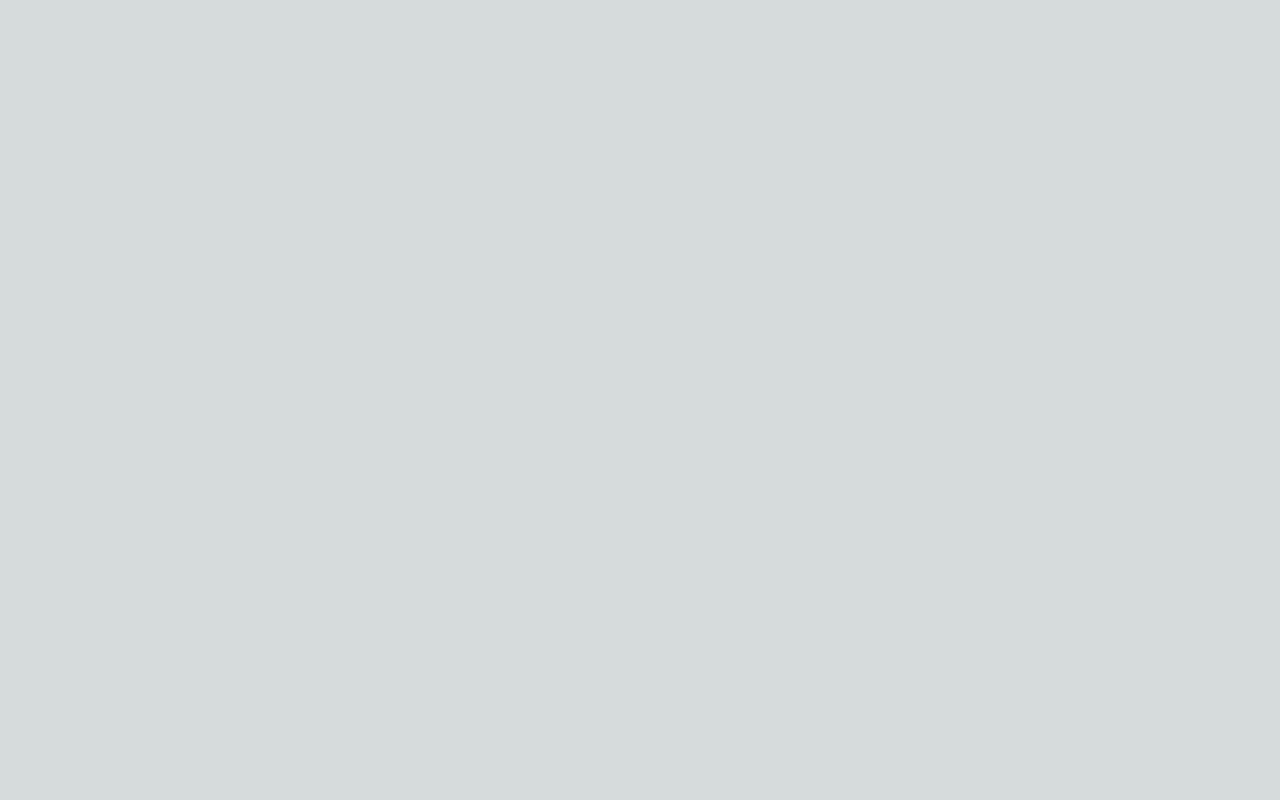
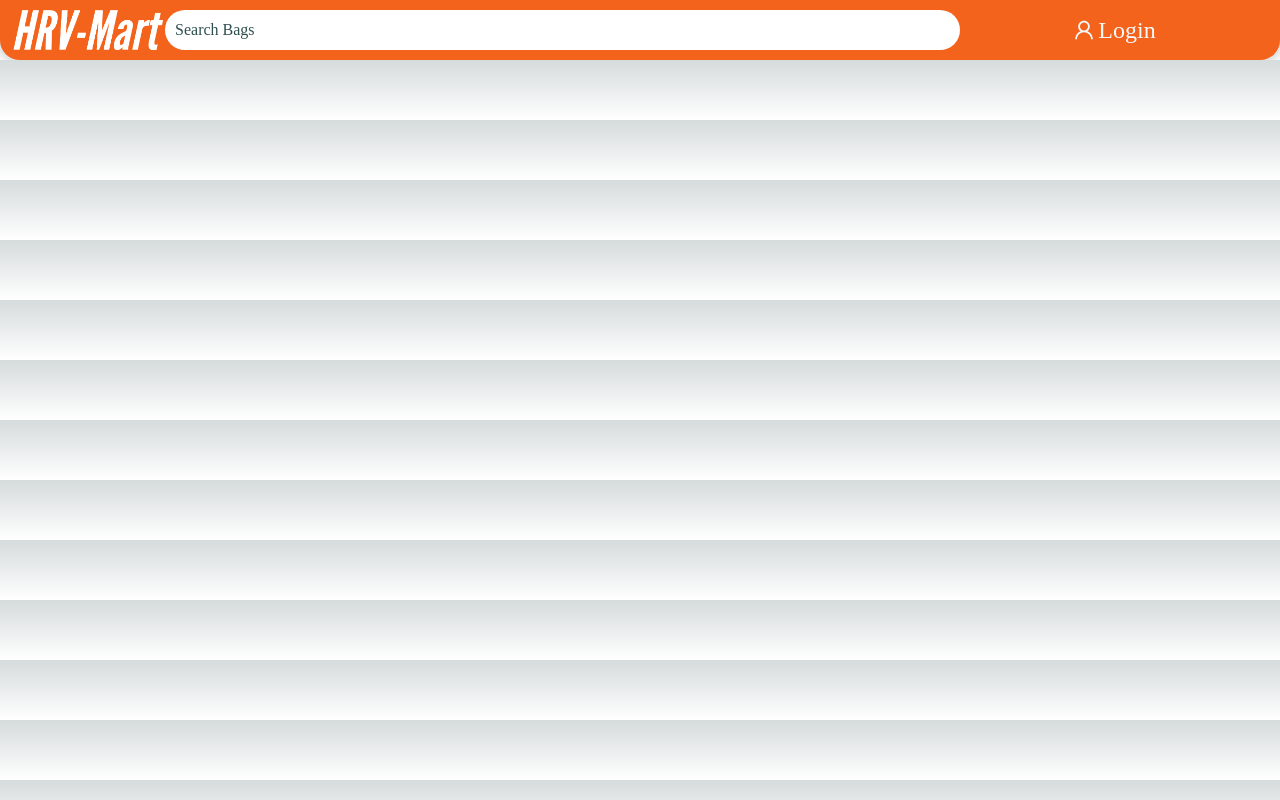
Before and after one commit to HRV-Mart/HRV-Mart-Admin, a Next.js app: page / in a window 1280 px wide. Built offline with nearby package versions, Linux system fonts and the light colour scheme.

Commit message:
Added header

```diff
--- /dev/null
+++ b/src/component/header.js
@@ -0,0 +1,55 @@
+import styles from "@/styles/header.module.css"
+import Link from "next/link";
+import Typewriter from 'typewriter-effect';
+import {AiOutlineShoppingCart, AiOutlineHeart, AiOutlineUser, AiOutlineShop} from "react-icons/ai";
+import Image from "next/image";
+
+export default function Header({token}) {
+    return <div className={styles.main}>
+        <Link  href={"/"} className={styles.logo}>
+            <Image
+                src={"/logo.png"}
+                height={40}
+                width={150}
+                alt={"HRV-Mart"}
+            />
+        </Link>
+        <div className={styles.searchBar} title="Search Product">
+            <Typewriter options={{
+                strings: [
+                    "Search Product",
+                    "Search Bags",
+                    "Search Speaker",
+                    "Search T-Shirt"
+                ],
+                autoStart: true,
+                loop: true,
+
+            }}/>
+        </div>
+        <div className={styles.info}>
+            {
+                token ? <>
+                        <Link href={"/like"} className={styles.icon_container}>
+                            <AiOutlineHeart title={"Like"}/>
+                            <div className={styles.iconTitle}>Like</div>
+                        </Link>
+                        <Link href={"/cart"} className={styles.icon_container}>
+                            <AiOutlineShoppingCart title={"Cart"}/>
+                            <div className={styles.iconTitle}>Cart</div>
+                        </Link>
+                        <Link href={"/order"} className={styles.icon_container}>
+                            <AiOutlineShop title={"Orders"}/>
+                            <div className={styles.iconTitle}>Orders</div>
+                        </Link>
+                    </>:
+                    <>
+                        <Link href={"/login"} className={styles.icon_container}>
+                            <AiOutlineUser  title={"Login"}/>
+                            <div className={styles.iconTitle}>Login</div>
+                        </Link>
+                    </>
+            }
+        </div>
+    </div>
+}
--- a/src/pages/_app.js
+++ b/src/pages/_app.js
@@ -1,5 +1,9 @@
 import '@/styles/globals.css'
+import Header from "@/component/header";
 
 export default function App({ Component, pageProps }) {
-  return <Component {...pageProps} />
+  return <>
+    <Header/>
+    <Component {...pageProps} />
+  </>
 }
--- a/src/styles/globals.css
+++ b/src/styles/globals.css
@@ -12,6 +12,7 @@
   --background-secondary: rgb(80, 80, 7);
   --background-dark: #1C1C1C;
   --background-light: white;
+  --primary-text-color: darkslategrey;
 
   --gradient-primary: linear-gradient(90deg, #735DF0, #FA4197, var(--background-primary));
   --gradient-secondary: linear-gradient(180deg, rgba(250,65,151,0.5187324929971988) 0%, rgba(255,255,255,0.3842787114845938) 19%);
--- /dev/null
+++ b/src/styles/header.module.css
@@ -0,0 +1,56 @@
+.main {
+    display: flex;
+    flex-direction: row;
+    box-shadow: 0 4px 8px 0 rgba(80, 82, 80, 0.16), 0 6px 20px 0 rgba(171, 172, 170, 0.19);
+    padding: 10px;
+    border-bottom-left-radius: 20px;
+    border-bottom-right-radius: 20px;
+    background-color: var(--background-primary);
+}
+.logo {
+    flex: 1;
+    font-size: xx-large;
+    display: flex;
+    flex-direction: row;
+    justify-content: space-evenly;
+    align-items: center;
+}
+.searchBar {
+    flex: 5;
+    border: none;
+    border-radius: 20px;
+    background-color: white;
+    display: flex;
+    flex-direction: row;
+    align-items: center;
+    color: var(--primary-text-color);
+    cursor: pointer;
+    padding: 10px;
+}
+.info {
+    flex: 2;
+    display: flex;
+    flex-direction: row;
+    justify-content: space-evenly;
+    align-items: center;
+    font-size: x-large;
+}
+.icon_container {
+    color: var(--foreground);
+    display: flex;
+    align-items: center;
+}
+.iconTitle {
+    margin: 2px;
+}
+.icon_container:hover {
+    animation: bouncing_animation alternate-reverse 500ms infinite;
+}
+@keyframes bouncing_animation {
+    0% {
+        translate: 0 -2px;
+    }
+    100% {
+        translate: 0 2px;
+    }
+}
```
